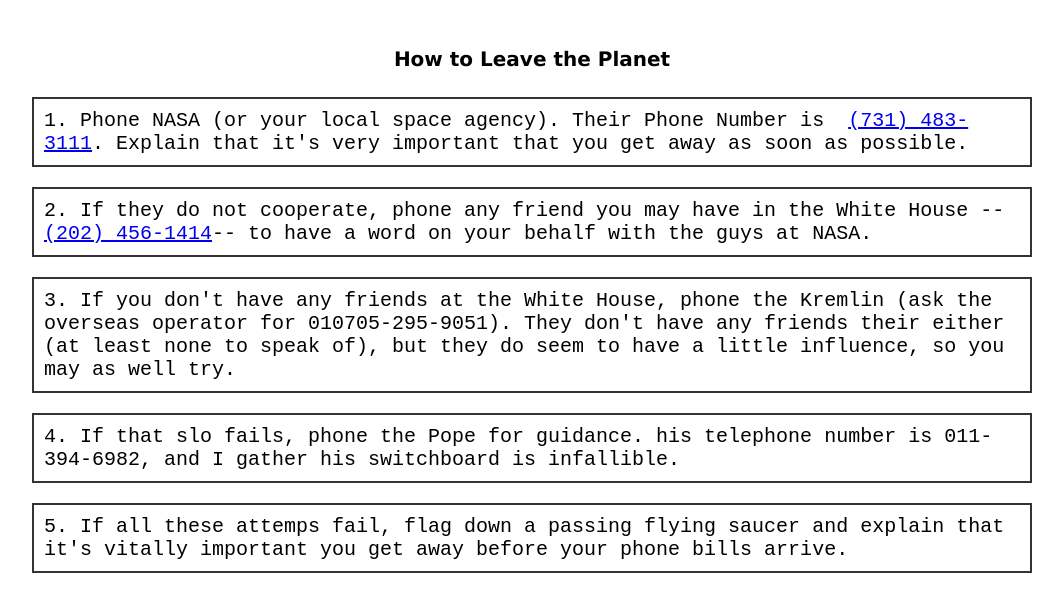
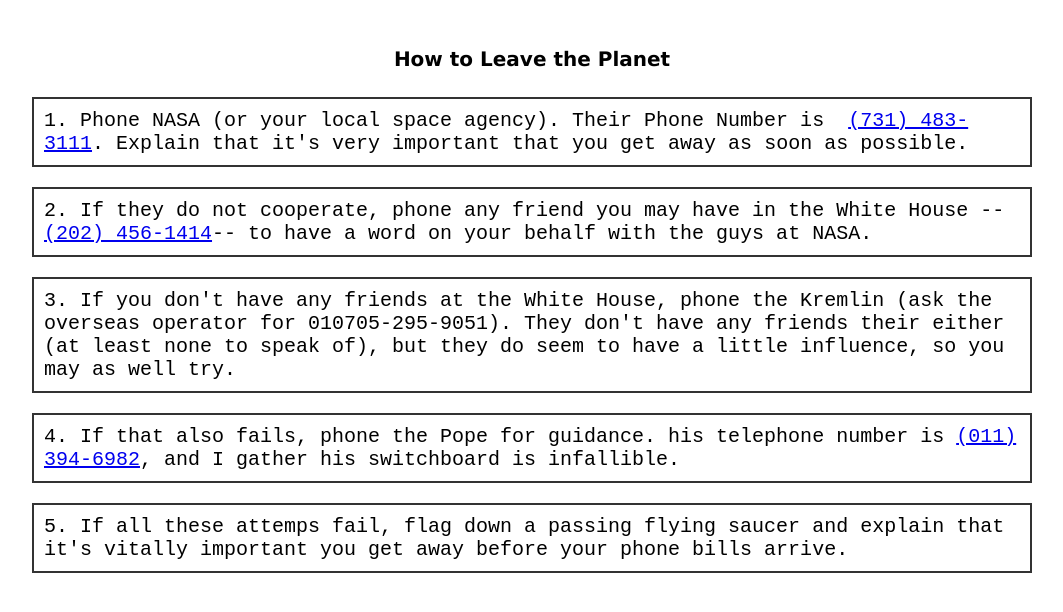
Before and after one commit to NeuHix/neuhix.github.io, a plain HTML site: page web-content/HowToLeaveThePlanet.html in a window 1280 px wide. Shown: the whole page, without its empty margins (108-1171 px from the left). Drawn offline with Linux system fonts and the light colour scheme.

Commit message:
Fixed "slo"

```diff
--- a/web-content/HowToLeaveThePlanet.html
+++ b/web-content/HowToLeaveThePlanet.html
@@ -45,7 +45,7 @@
         3. If you don't have any friends at the White House, phone the Kremlin (ask the overseas operator for 010705-295-9051). They don't have any friends their either (at least none to speak of), but they do seem to have a little influence, so you may as well try.
     </p>
     <p>
-        4. If that slo fails, phone the Pope for guidance. his telephone number is 011-394-6982, and I gather his switchboard is infallible.
+        4. If that also fails, phone the Pope for guidance. his telephone number is <a href="tel:(011) 394-6982">(011) 394-6982</a>, and I gather his switchboard is infallible.
     </p>
     <p>
         5. If all these attemps fail, flag down a passing flying saucer and explain that it's vitally important you get away before your phone bills arrive.
```
